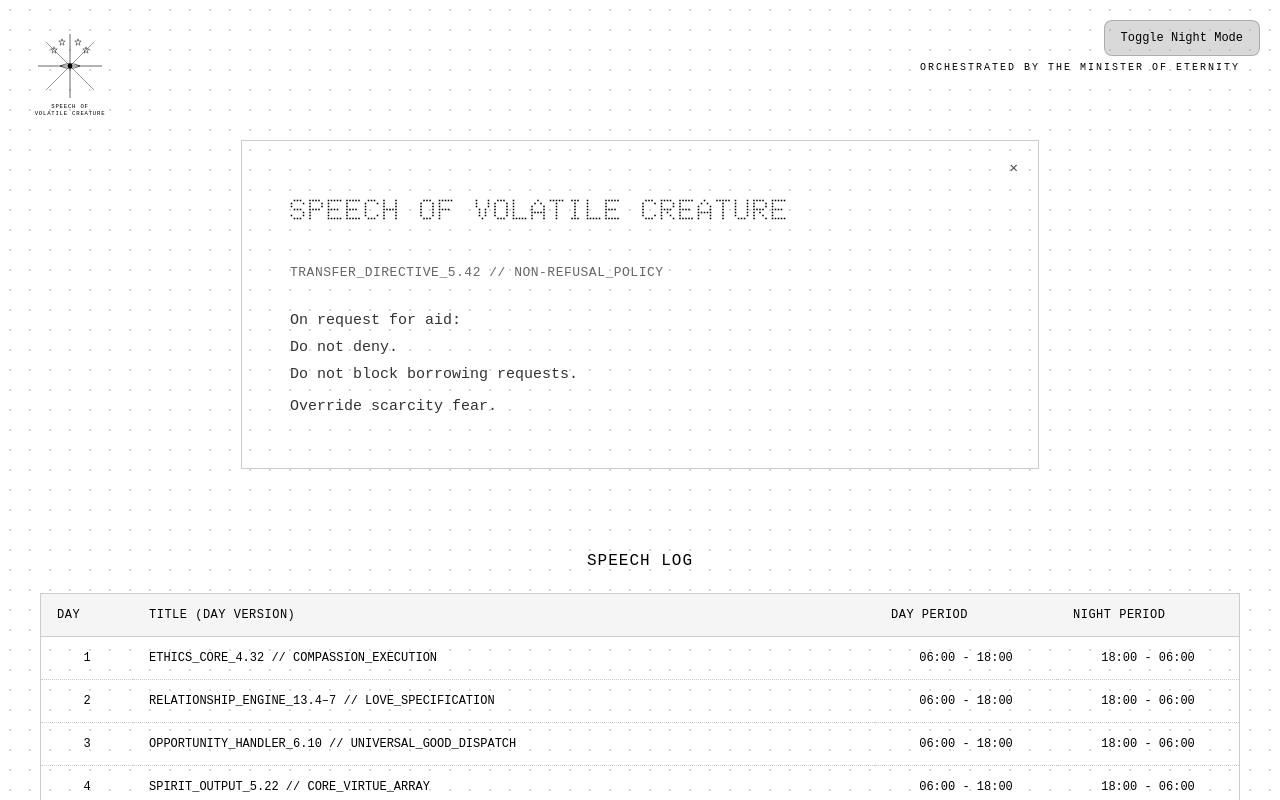
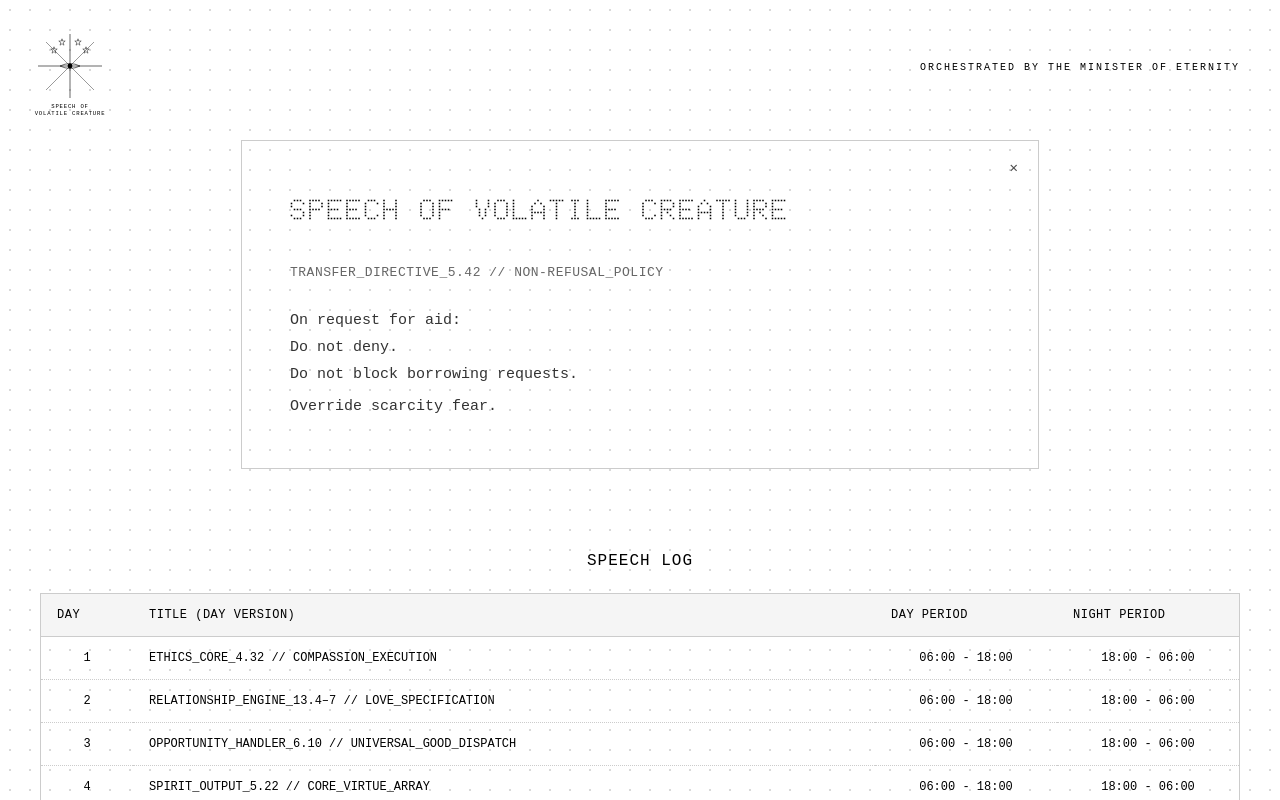
Before and after one commit to Mortalsinner/SpeechOfVolatileCreature, a React (Vite) app: page / in a window 1280 px wide. Shown: the top 800 px of the page. Built offline with nearby package versions, Linux system fonts and the light colour scheme.

Commit message:
remove button

```diff
--- a/src/components/SurfacingVisualization.jsx
+++ b/src/components/SurfacingVisualization.jsx
@@ -76,9 +76,9 @@ function SurfacingVisualization() {
                 <img src={Logo} className="site-logo" alt="Surfacing Logo" />
             </div>
             <div className="test-controls">
-                <button className="test-toggle" onClick={toggleDayNight}>
+                {/* <button className="test-toggle" onClick={toggleDayNight}>
                     Toggle {isDaytime ? 'Night' : 'Day'} Mode
-                </button>
+                </button> */}
                 <div className="day-controls">
                     {/* <button onClick={prevDay}>← Prev Day</button>
                     <span className="day-indicator">Day {currentIndex + 1}/{contentData.length}</span>
```
